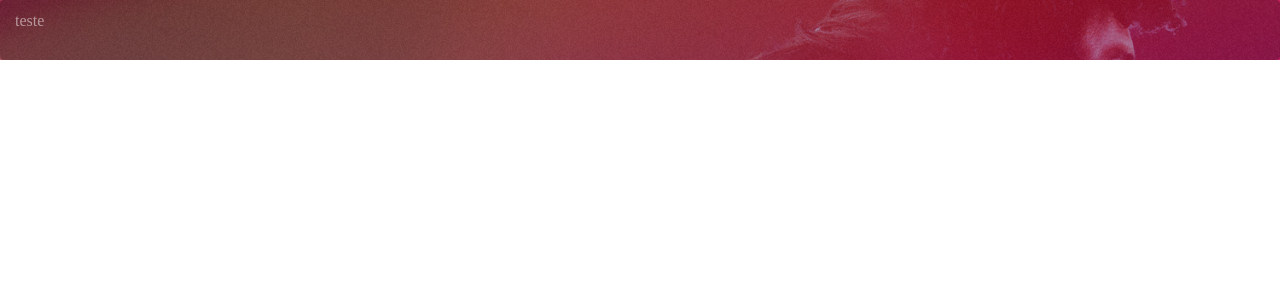
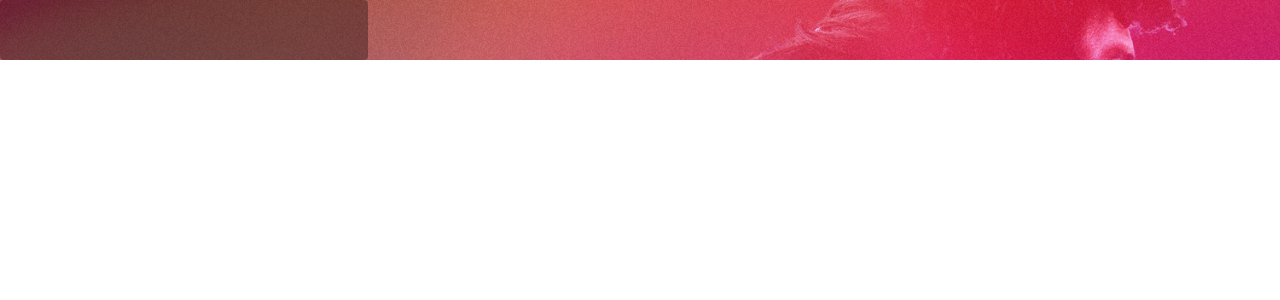
Before and after one commit to marcomonteirobrito/ioasys-frontend, a React (Create React App) app: page / in a window 1280 px wide. Shown: the top 300 px of the page. Built offline with nearby package versions, Linux system fonts and the light colour scheme; the HTML template or start-up script is replaced by a standard one.

Commit message:
Feat: Modificações no componente de Input Refactor: Mudança na estilização do componente Input

```diff
--- a/src/components/Input/index.js
+++ b/src/components/Input/index.js
@@ -1,19 +1,42 @@
 import React from 'react';
 import PropTypes from 'prop-types';
 
-import { InputField, Label, InputValue } from './styles';
+import { Container, Label, InputValue, InputField, Button } from './styles';
 
-function Input({ inputType }) {
+/**
+ * @param {string} type - Tipo do input
+ * @param {string} inputTitle - Titulo do input
+ */
+
+function Input({ type, inputTitle, onChange, value, placeholder, button }) {
   return (
-    <InputField>
-      <Label>teste</Label>
-      <InputValue type={inputType} />
-    </InputField>
+    <Container className="input" onmouseho>
+      <InputField>
+        <Label>{inputTitle}</Label>
+        <InputValue
+          type={type}
+          onChange={onChange}
+          value={value}
+          placeholder={placeholder}
+        />
+      </InputField>
+
+      {button && <Button>Entrar</Button>}
+    </Container>
   );
 }
 
 Input.propTypes = {
-  inputType: PropTypes.string.isRequired,
+  type: PropTypes.string.isRequired,
+  inputTitle: PropTypes.string.isRequired,
+  onChange: PropTypes.func.isRequired,
+  value: PropTypes.string.isRequired,
+  button: PropTypes.string.isRequired,
+  placeholder: PropTypes.string,
+};
+
+Input.defaultProps = {
+  placeholder: '',
 };
 
 export default Input;
--- a/src/components/Input/styles.js
+++ b/src/components/Input/styles.js
@@ -1,20 +1,6 @@
 import styled from 'styled-components';
 
 import Colors from '../../utils/Colors';
-
-export const InputField = styled.div`
-  display: flex;
-  justify-content: center;
-  align-items: flex-start;
-  border-radius: 4px;
-  flex-direction: column;
-
-  padding: 0 15px;
-  width: 100%;
-  height: 60px;
-
-  background: ${Colors.black32};
-`;
 
 export const InputValue = styled.input`
   border: none;
@@ -22,6 +8,13 @@ export const InputValue = styled.input`
   background: none;
 
   color: ${Colors.white};
+
+  ::placeholder {
+    color: ${Colors.white};
+    opacity: 0.5;
+    size: 12px;
+    line-height: 16px;
+  }
 `;
 
 export const Label = styled.div`
@@ -29,5 +22,46 @@ export const Label = styled.div`
   opacity: 0.5;
   size: 12px;
   line-height: 16px;
-  margin-bottom: 4px;
+  margin: 8px 0px 4px 16px;
 `;
+
+export const InputField = styled.div`
+  display: flex;
+  flex-direction: column;
+  align-items: flex-start;
+  justify-content: flex-start;
+`;
+
+export const Button = styled.button`
+  width: 85px;
+  height: 36px;
+  margin: 12px;
+  background: ${Colors.white};
+  color: ${Colors.buttonLabelColor};
+  border-radius: 44px;
+  border: none;
+
+  :hover {
+    opacity: 0.9;
+  }
+`;
+
+export const Container = styled.div`
+  display: flex;
+  justify-content: flex-start;
+  align-items: center;
+  border-radius: 4px;
+
+  padding: 0 15px;
+  width: 368px;
+  height: 60px;
+  margin-bottom: 16px;
+
+  background: ${Colors.black32};
+
+  &:hover {
+    ${InputValue} {
+      display: flex;
+    }
+  }
+`;
```
